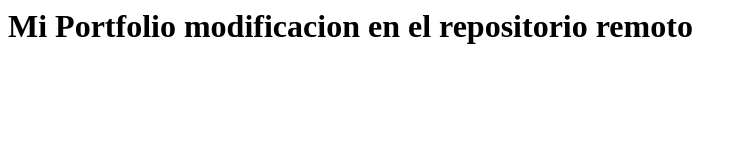
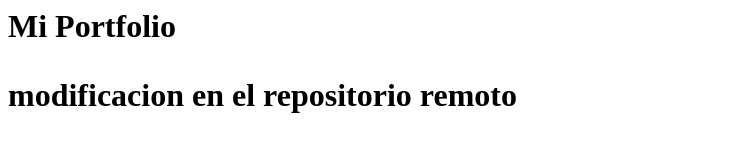
Before and after one commit to Mariano7979/PortfolioFrontEnd, a plain HTML site: page index.html in a window 1280 px wide. Shown: the whole page, without its empty margins (0-747 px from the left). Drawn offline with Linux system fonts and the light colour scheme.

Commit message:
Update index.html

```diff
--- a/index.html
+++ b/index.html
@@ -1,2 +1,2 @@
 <h1>Mi Portfolio
-  <o> modificacion en el repositorio remoto</p>
+<p> modificacion en el repositorio remoto</p>
```
